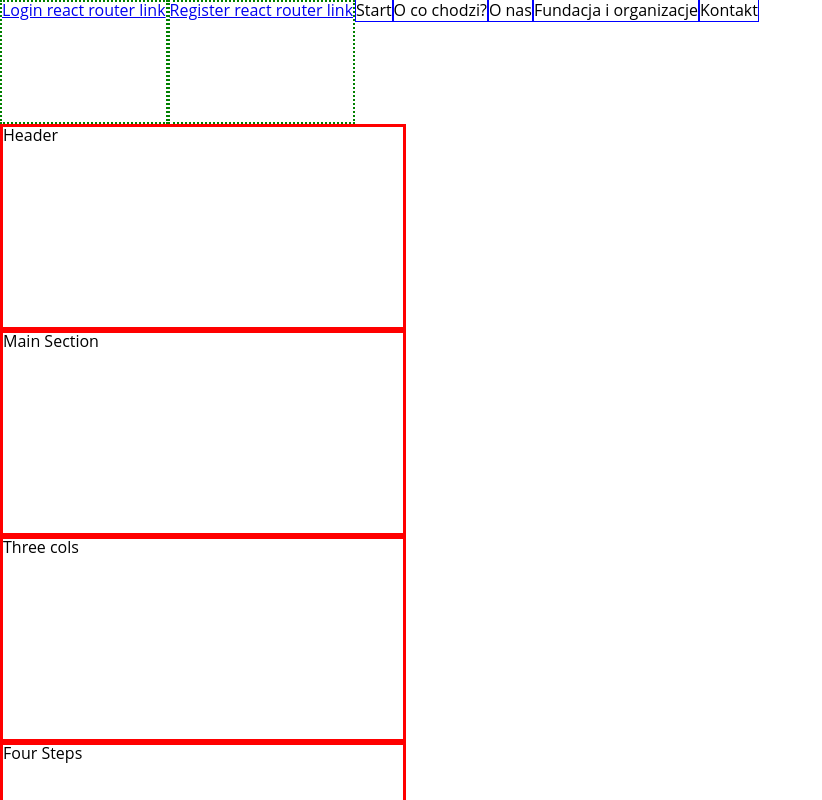
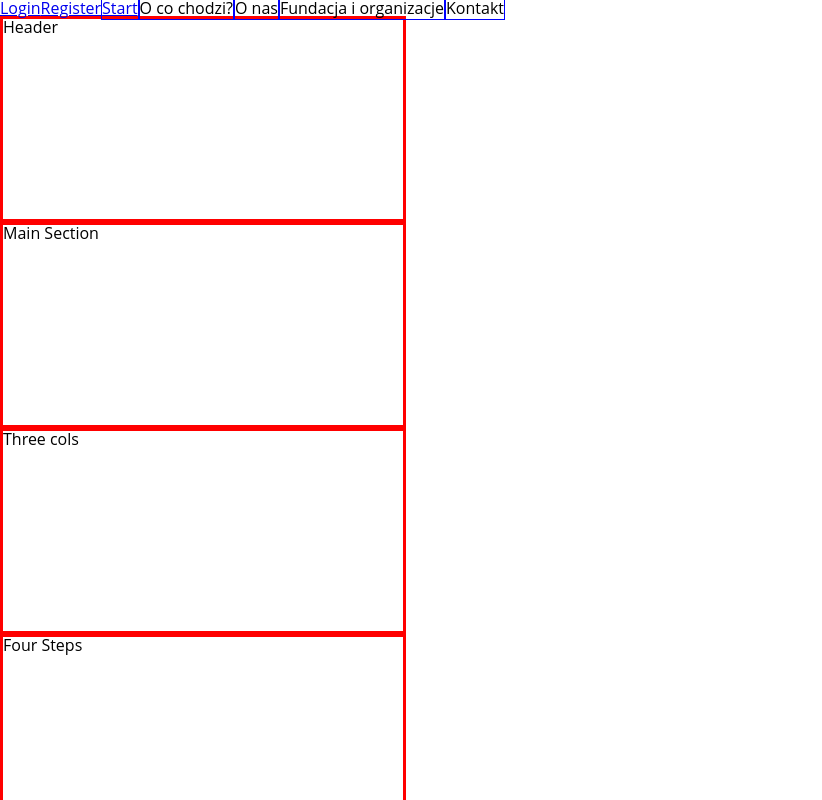
Before and after one commit to jbwisniewski/CL_Portfolio_Oddam_w_dobre_rece, a React (Create React App) app: page /#/ in a window 1280 px wide. Shown: the top 800 px of the page, without its empty margins (0-822 px from the left). Built offline with nearby package versions, Linux system fonts and the light colour scheme; what webfontloader would draw is missing.

Commit message:
Instalacja FireBase

```diff
--- a/package.json
+++ b/package.json
@@ -6,6 +6,7 @@
     "@testing-library/jest-dom": "^4.2.4",
     "@testing-library/react": "^9.5.0",
     "@testing-library/user-event": "^7.2.1",
+    "firebase": "^7.14.4",
     "node-sass": "^4.14.1",
     "react": "^16.13.1",
     "react-dom": "^16.13.1",
--- a/src/components/Navigation/LoginNav.js
+++ b/src/components/Navigation/LoginNav.js
@@ -3,8 +3,8 @@ import {NavLink} from 'react-router-dom';
 export default function LoginNav() {
     return (
         <>
-            <NavLink to='login' className='link'>Login react router link</NavLink>
-            <NavLink to='register' className='link'>Register react router link</NavLink>
+            <NavLink to='login' className='login__navigation-link'>Login</NavLink>
+            <NavLink to='register' className='login__navigation-link'>Register</NavLink>
         </>
     )
 }
--- a/src/components/Navigation/PageNav.js
+++ b/src/components/Navigation/PageNav.js
@@ -1,10 +1,11 @@
 import React from 'react';
 import {Link} from 'react-scroll';
+import {Link as RouterLink} from 'react-router-dom'
 
 export default function PageNav() {
     return (
         <>
-            <Link to='/' className='page__navigation-link'>Start</Link>
+            <RouterLink to='/' className='page__navigation-link'>Start</RouterLink>
             <Link to='' className='page__navigation-link'>O co chodzi?</Link>
             <Link to='about' className='page__navigation-link'>O nas</Link>
             <Link to='organizations' className='page__navigation-link'>Fundacja i organizacje</Link>
--- a/src/components/Register/RegisterForm.js
+++ b/src/components/Register/RegisterForm.js
@@ -1,4 +1,5 @@
-import React from 'react'
+import React from 'react';
+import {NavLink} from 'react-router-dom';
 
 export default function RegisterForm() {
 
@@ -13,16 +14,21 @@ export default function RegisterForm() {
     const handlePassCheck = (e) =>{
         e.preventDefault();
     }
+    const handleFormSubmit = (e)=>{
+        e.preventDefault();
+    }
 
     return (
         <div >
             <form action='' method='post' className='register_form'>
-                <label for='email'>Email</label>
+                <label htmlFor='email'>Email</label>
                 <input type='text' id='RegisterEmail' value='' onChange={handleEmail}/>
-                <label for='RegisterPassword'>Hasło</label>
+                <label htmlFor='RegisterPassword'>Hasło</label>
                 <input type='password' id='RegisterPassword' value='' onChange={handlePass}/>
-                <label for='RegisterPassCheck'>Powtórz Hasło</label>
+                <label htmlFor='RegisterPassCheck'>Powtórz Hasło</label>
                 <input type='password' id='RegisterPassCheck' value='' onChange={handlePassCheck}/>
+                <NavLink to='login' className='login__navigation-link'>Login</NavLink>
+                <input type='submit' id='RegisterSubmit' value='Załóż konto' onClick={handleFormSubmit}/>
             </form>
         </div>
     )
--- a/src/scss/elements/_register.scss
+++ b/src/scss/elements/_register.scss
@@ -1,6 +1,16 @@
 .register_form{
-    height: 300px;
-    display: flex;
-    flex-direction: column;
-    align-items: center;
+    // width: 60%;
+    // display: grid;
+    // grid-template-columns: '1fr' '1fr';
+    // grid-template-rows: repeat('1fr' , 4);
+    // grid-template-areas:
+    // 'email email'
+    // 'pass pass'
+    // 'chkpass chkpass'
+    // 'login submit'
+    // ;
+    // #RegisterEmail{
+    //     grid-area: email;
+    // }
+
 }
```
Also changed, not shown: 2 other files (tests, documents, lock files or other folders).
